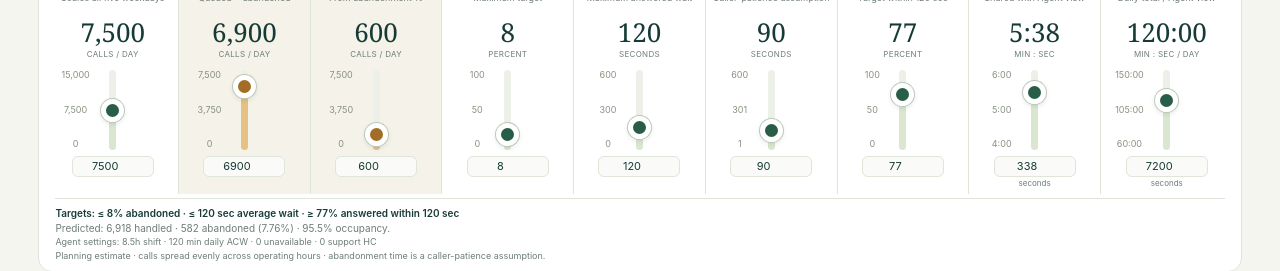
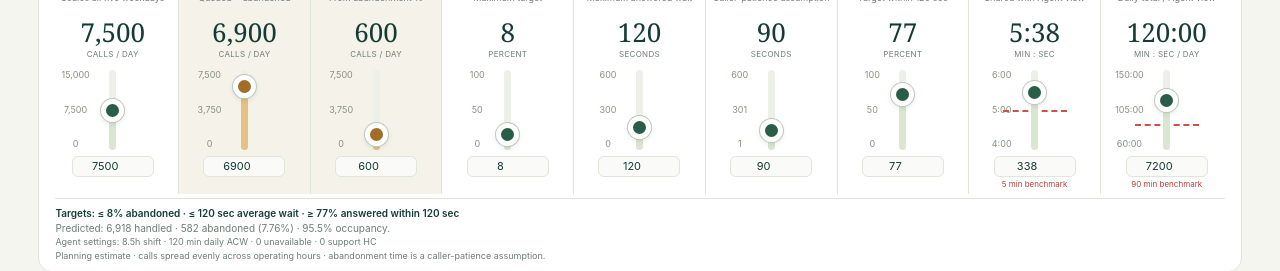
Before and after one commit to jmonreal1969/agent-capacity-planner, a website: page index.html in a window 1280 px wide. Both pictures are taken after a click on the button "Campaign". Shown: the part 218-489 px from the top of the page. Drawn offline with Linux system fonts and the light colour scheme.

Commit message:
Add clickable red Campaign benchmarks for ACW 90 minutes and AHT 5 minutes

```diff
--- a/campaign.js
+++ b/campaign.js
@@ -4,6 +4,7 @@ const labels={queued:'Queued calls',handled:'Handled calls',abandoned:'Abandoned
 const notes={queued:'Scales all five weekdays',handled:'Queued − abandoned',abandoned:'From abandonment %',abandonRate:'Maximum target',waitTarget:'Maximum answered wait',patience:'Caller-patience assumption',serviceTarget:'Minimum target',aht:'Shared with Agent view',acw:'Daily total / Agent view'};
 const fmt=(n,d=0)=>Number.isFinite(n)?n.toLocaleString('en-US',{maximumFractionDigits:d}):'—';
 const time=n=>Math.floor(n/60)+':'+String(Math.round(n%60)).padStart(2,'0');
+const benchmarks={aht:300,acw:5400};
 const copy=x=>JSON.parse(JSON.stringify(x)),clamp=(x,a,b)=>Math.min(b,Math.max(a,x));
 export function createCampaignController({getShared,updateShared,updateSharedDefaults,onStatus}){
  const $=id=>document.getElementById(id);
@@ -14,9 +15,12 @@ export function createCampaignController({getShared,updateShared,updateSharedDef
  function value(k){const s=getShared(),q=s.config.days[state.day],counts=campaignCounts(q,state.values.abandonRate);return k==='aht'||k==='acw'?s.values[k]:k in counts?counts[k]:state.values[k];}
  function unit(k){return k==='acw'?'MIN : SEC / DAY':k==='aht'?'MIN : SEC':k==='waitTarget'||k==='patience'?'SECONDS':k==='abandonRate'||k==='serviceTarget'?'PERCENT':'CALLS / DAY';}
  function shown(k,n){return k==='aht'||k==='acw'?time(n):fmt(n,['serviceTarget','abandonRate'].includes(k)?2:0);}
+ function benchmark(k){if(!(k in benchmarks))return '';const n=benchmarks[k];return '<button type="button" class="threshold-mark benchmark-current campaign-benchmark" id="campaignBenchmark-'+k+'" data-campaign-benchmark="'+k+'" aria-label="Set Campaign '+labels[k]+' to '+time(n)+'" title="Set to '+time(n)+'"></button>';}
  function build(){demandBase=null;lastDemand=null;
-  $('campaignSliders').innerHTML=keys.map((k,i)=>{const l=limit(k);return '<article class="campaign-slider '+(['handled','abandoned'].includes(k)?'campaign-derived':'')+'"><span class="n">'+(['handled','abandoned'].includes(k)?'LINKED':'SCENARIO')+' / '+String(i+1).padStart(2,'0')+'</span><h3>'+labels[k]+'</h3><div class="desc" '+(k==='serviceTarget'?'id="campaignSLLabel"':'')+'>'+notes[k]+'</div><div class="value" id="campaignValue-'+k+'">—</div><div class="value-unit">'+unit(k)+'</div><div class="track-area"><div class="scale"><span>'+shown(k,l[1])+'</span><span>'+shown(k,(l[0]+l[1])/2)+'</span><span>'+shown(k,l[0])+'</span></div><input type="range" class="vertical" id="campaignRange-'+k+'" min="'+l[0]+'" max="'+l[1]+'" step="'+l[2]+'" aria-label="Campaign '+labels[k]+'"></div><input class="precise" type="number" id="campaignNumber-'+k+'" min="'+l[0]+'" max="'+l[1]+'" step="'+(k==='abandonRate'?'any':l[2])+'" aria-label="Campaign '+labels[k]+' exact value"><small class="campaign-input-unit">'+(k==='aht'||k==='acw'?'seconds':'')+'</small></article>';}).join('');
+  $('campaignSliders').innerHTML=keys.map((k,i)=>{const l=limit(k);return '<article class="campaign-slider '+(['handled','abandoned'].includes(k)?'campaign-derived':'')+'"><span class="n">'+(['handled','abandoned'].includes(k)?'LINKED':'SCENARIO')+' / '+String(i+1).padStart(2,'0')+'</span><h3>'+labels[k]+'</h3><div class="desc" '+(k==='serviceTarget'?'id="campaignSLLabel"':'')+'>'+notes[k]+'</div><div class="value" id="campaignValue-'+k+'">—</div><div class="value-unit">'+unit(k)+'</div><div class="track-area"><div class="scale"><span>'+shown(k,l[1])+'</span><span>'+shown(k,(l[0]+l[1])/2)+'</span><span>'+shown(k,l[0])+'</span></div><input type="range" class="vertical" id="campaignRange-'+k+'" min="'+l[0]+'" max="'+l[1]+'" step="'+l[2]+'" aria-label="Campaign '+labels[k]+'">'+benchmark(k)+'</div><input class="precise" type="number" id="campaignNumber-'+k+'" min="'+l[0]+'" max="'+l[1]+'" step="'+(k==='abandonRate'?'any':l[2])+'" aria-label="Campaign '+labels[k]+' exact value'+(k in benchmarks?' in seconds':'')+'"><small class="campaign-input-unit">'+(k in benchmarks?'<button type="button" class="benchmark-shortcut benchmark-current" data-campaign-benchmark="'+k+'">'+(k==='acw'?'90 min':'5 min')+' benchmark</button>':'')+'</small></article>';}).join('');
   keys.forEach(k=>{for(const kind of ['Range','Number'])$('campaign'+kind+'-'+k).addEventListener(kind==='Range'?'input':'change',e=>{if(e.target.value===''||!e.target.checkValidity()){refresh();return;}change(k,+e.target.value);});});
+  $('campaignSliders').querySelectorAll('[data-campaign-benchmark]').forEach(button=>button.addEventListener('click',()=>change(button.dataset.campaignBenchmark,benchmarks[button.dataset.campaignBenchmark])));
+  for(const k of Object.keys(benchmarks)){const range=$('campaignRange-'+k);let down=null;range.addEventListener('pointerdown',e=>{down={x:e.clientX,y:e.clientY};});range.addEventListener('pointerup',e=>{const start=down;down=null;const marker=$('campaignBenchmark-'+k);if(!start||marker.hidden||Math.hypot(e.clientX-start.x,e.clientY-start.y)>4)return;const rect=marker.getBoundingClientRect();if(Math.abs(e.clientY-(rect.top+rect.height/2))<=4)change(k,benchmarks[k]);});range.addEventListener('pointercancel',()=>{down=null;});}
   const queuedRange=$('campaignRange-queued'),queuedNumber=$('campaignNumber-queued');const beginDemand=()=>{demandBase=null;lastDemand=null;};queuedRange.addEventListener('pointerdown',beginDemand);queuedRange.addEventListener('keydown',e=>{if(!e.repeat)beginDemand();});queuedNumber.addEventListener('focus',beginDemand);
   $('campaignDays').innerHTML=names.map((name,i)=>'<article class="campaign-day" id="campaignDay-'+i+'"><button type="button" id="campaignSelect-'+i+'" aria-label="Campaign plan for '+name+'">'+name+'</button><div class="campaign-battery-wrap"><div class="battery campaign-staff-battery" id="campaignBattery-'+i+'" role="img"><div class="inside"><div class="uncovered" id="campaignStaffRed-'+i+'"></div><div class="covered" id="campaignStaffGreen-'+i+'"></div></div><strong class="campaign-battery-number" id="campaignHC-'+i+'">—</strong></div><div class="campaign-battery-caption">Required headcount</div></div><dl><div><dt>Queued</dt><dd id="campaignQ-'+i+'">—</dd></div><div><dt>Handled target</dt><dd id="campaignH-'+i+'">—</dd></div><div><dt>Abandoned target</dt><dd id="campaignA-'+i+'">—</dd></div><div><dt>Predicted abandon</dt><dd id="campaignP-'+i+'">—</dd></div></dl></article>').join('');
   names.forEach((_,i)=>$('campaignSelect-'+i).onclick=()=>{state.day=i;refresh();});
@@ -42,7 +46,7 @@ export function createCampaignController({getShared,updateShared,updateSharedDef
   $('campaignShared').textContent='Agent settings: '+fmt(s.config.shift,1)+'h shift · '+fmt(s.values.acw/60,1)+' min daily ACW · '+fmt(s.values.shrink)+' unavailable · '+fmt(s.values.support)+' support HC';
   $('campaignDayChoice').value=state.day;
   $('campaignSLLabel').textContent='Target within '+fmt(state.config.serviceSeconds)+' sec';
-  for(const k of keys){const l=limit(k),n=value(k),r=$('campaignRange-'+k),input=$('campaignNumber-'+k);r.min=input.min=l[0];r.max=input.max=l[1];r.step=l[2];r.value=n;input.value=Math.round(n*1000000)/1000000;r.style.setProperty('--fill',clamp((n-l[0])/(l[1]-l[0])*100,0,100)+'%');$('campaignValue-'+k).textContent=shown(k,n);}
+  for(const k of keys){const l=limit(k),n=value(k),r=$('campaignRange-'+k),input=$('campaignNumber-'+k);r.min=input.min=l[0];r.max=input.max=l[1];r.step=l[2];r.value=n;input.value=Math.round(n*1000000)/1000000;r.style.setProperty('--fill',clamp((n-l[0])/(l[1]-l[0])*100,0,100)+'%');$('campaignValue-'+k).textContent=shown(k,n);if(k in benchmarks){const b=benchmarks[k],allowed=b>=l[0]&&b<=l[1]&&(b-l[0])%l[2]===0,marker=$('campaignBenchmark-'+k);marker.hidden=!allowed;marker.style.top=((1-(b-l[0])/(l[1]-l[0]))*100)+'%';$('campaignSliders').querySelectorAll('[data-campaign-benchmark="'+k+'"]').forEach(button=>button.disabled=!allowed);}}
   plans.forEach((p,i)=>{$('campaignDay-'+i).classList.toggle('selected',state.day===i);$('campaignHC-'+i).textContent=p.feasible?fmt(p.headcount):'—';const battery=campaignStaffingBattery(p.feasible?p.headcount:null,s.values.agents);$('campaignStaffGreen-'+i).style.flex='none';$('campaignStaffGreen-'+i).style.height=(battery.green*100)+'%';$('campaignStaffRed-'+i).style.height=(battery.red*100)+'%';$('campaignBattery-'+i).classList.toggle('empty',battery.empty);$('campaignBattery-'+i).classList.toggle('number-on-empty',battery.numberOnEmpty);$('campaignBattery-'+i).classList.toggle('four-digits',p.headcount>=1000);const batteryLabel=names[i]+': '+(p.feasible?fmt(p.headcount)+' primary agents required; '+fmt(battery.covered)+' current agents needed; '+fmt(battery.additional)+' additional agents needed; '+fmt(battery.spare)+' spare agents.':p.reason||'No feasible estimate.');$('campaignBattery-'+i).setAttribute('aria-label',batteryLabel);$('campaignBattery-'+i).title=batteryLabel;$('campaignQ-'+i).textContent=fmt(p.target.queued);$('campaignH-'+i).textContent=fmt(p.target.handled);$('campaignA-'+i).textContent=fmt(p.target.abandoned);$('campaignP-'+i).textContent=p.feasible&&p.target.queued?fmt(p.stats.abandon*100,2)+'%':'—';});
   save();
  }
--- a/style.css
+++ b/style.css
@@ -299,3 +299,7 @@ body[data-dashboard="campaign"] .intro{display:none}
 
 .benchmark-domestic{color:#0067b8}
 .threshold-mark.benchmark-domestic:before{border-color:#0078d4}
+
+/* Campaign reference lines remain clickable beside and across the slider. */
+.campaign-slider .campaign-benchmark{left:calc(50% - 32px);width:64px}
+.campaign-input-unit .benchmark-shortcut{font-size:8px;line-height:10px;padding:0;white-space:nowrap}
```
